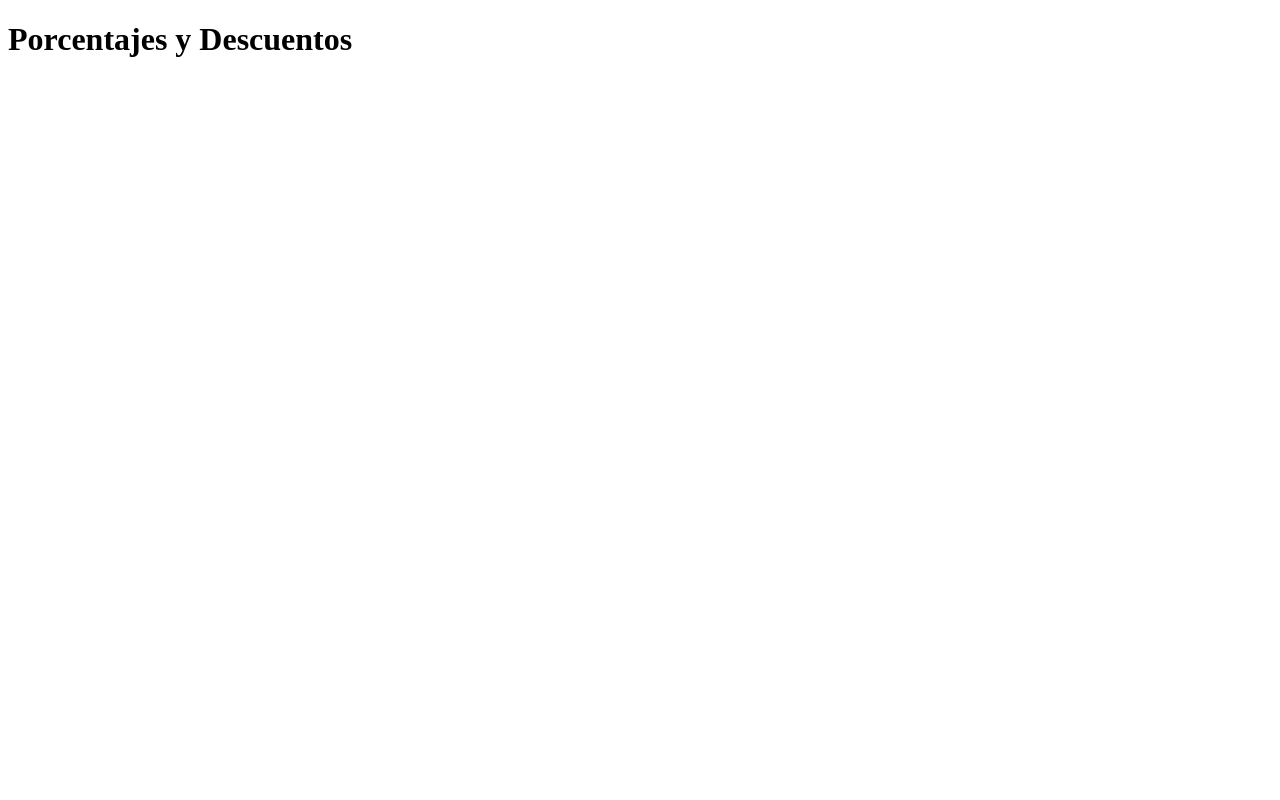
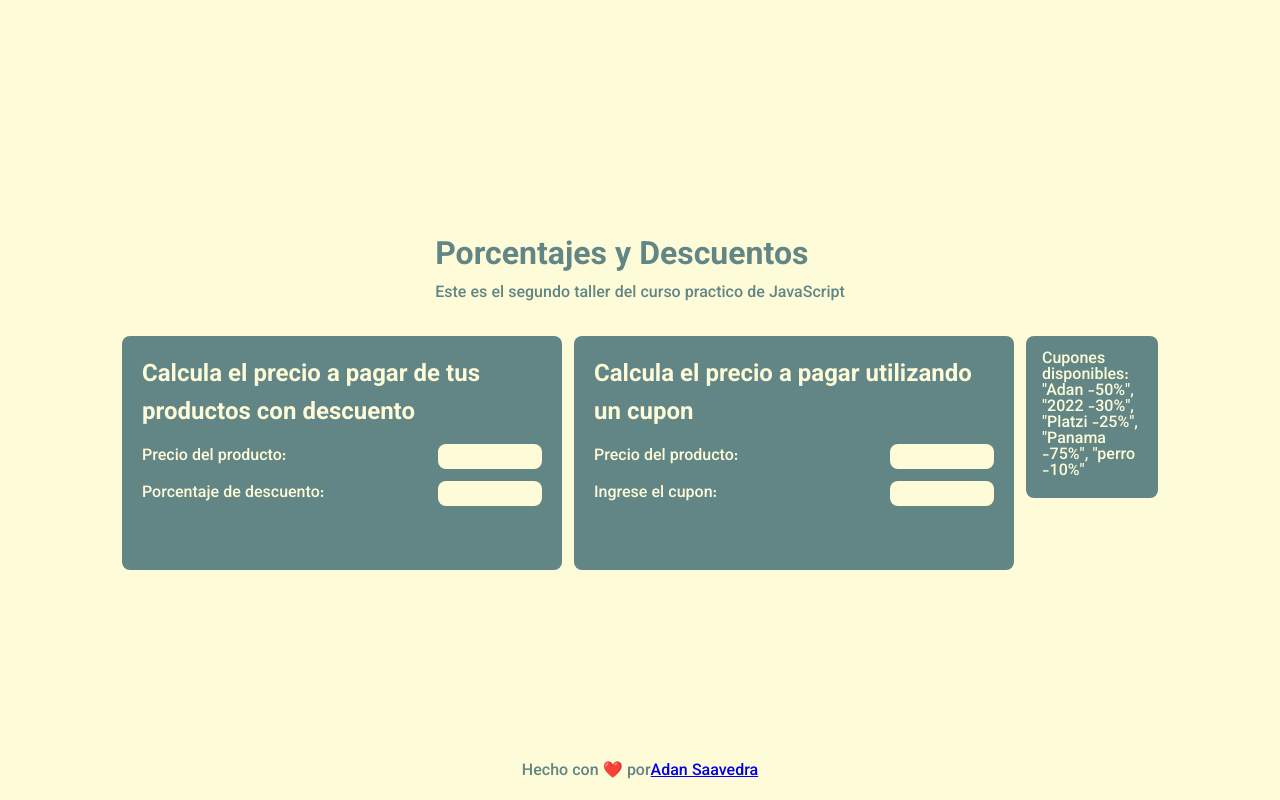
Before and after one commit to AdanSaavedra/platzi-curso-practico-js, a plain HTML site: page descuentos.html in a window 1280 px wide. Drawn offline with Linux system fonts and the light colour scheme.

Commit message:
add challenge 2

```diff
--- /dev/null
+++ b/descuento.css
@@ -0,0 +1,92 @@
+:root{
+    --first-color:#d5f4e6;
+    --second-color: #80ced6;
+    --third-color: #fefbd8;
+    --fourth-color:#618685;
+}
+body{
+    font-family: 'Vazirmatn', sans-serif;
+    margin: 0;
+    width: 100%;
+    height: 100vh;
+    background-color: var(--third-color);
+    display: flex;
+    flex-direction: column;
+    align-items: center;
+    justify-content: center;
+    color: var(--fourth-color);
+}
+.h-title{
+    margin: 0;
+}
+.h-paragraph{
+    margin: 0;
+}
+main{
+    display: grid;
+    grid-template-columns: auto auto auto;
+    gap: 12px;
+    color: var(--third-color);
+    margin-top: 30px;
+}
+.first-container{
+    background-color: var(--fourth-color);
+    display: flex;
+    flex-direction: column;
+    width: 400px;
+    border-radius: 8px;
+    padding: 20px;
+}
+.second-container{
+    width: 400px;
+    background-color:var(--fourth-color);
+    display: flex;
+    flex-direction: column;
+    border-radius: 8px;
+    padding: 20px;
+    align-content: center;
+}
+
+form{
+    display: flex;
+    flex-direction: column;
+    gap: 12px;
+}
+.prices-container{
+    display: flex;
+    justify-content: space-between;
+
+}
+.h-group{
+    margin: 0;
+    margin-bottom: 12px;
+}
+.inputGroup{
+    border: 0;
+    border-radius: 8px;
+    background-color: var(--third-color);
+    color: var(--fourth-color);
+    text-align: center;
+    font-size: large;
+    width: 100px;
+}
+.p-result{
+    text-align: end;
+}
+.cupon-info{
+    width: 100px;
+    height: 130px;
+    background-color: var(--fourth-color);
+    border-radius: 8px;
+    padding: 16px;
+}
+.info-second{
+    margin: 0;
+    color: var(--third-color);
+    line-height: 1;
+    margin-bottom: 12px;
+}
+footer{
+    position: fixed;
+    bottom: 0;
+}
--- a/descuentos.html
+++ b/descuentos.html
@@ -4,10 +4,93 @@
     <meta charset="UTF-8" />
     <meta http-equiv="X-UA-Compatible" content="IE=edge" />
     <meta name="viewport" content="width=device-width, initial-scale=1.0" />
+    <link rel="preconnect" href="https://fonts.googleapis.com" />
+    <link rel="preconnect" href="https://fonts.gstatic.com" crossorigin />
+    <link
+      href="https://fonts.googleapis.com/css2?family=Vazirmatn:wght@300;500;700&display=swap"
+      rel="stylesheet"
+    />
+    <link rel="stylesheet" href="descuento.css" />
     <title>Porcentajes y Descuentos</title>
   </head>
   <body>
-    <h1>Porcentajes y Descuentos</h1>
+    <header>
+      <h1 class="h-title">Porcentajes y Descuentos</h1>
+      <p class="h-paragraph">
+        Este es el segundo taller del curso practico de JavaScript
+      </p>
+    </header>
+    <main>
+      <section class="first-container">
+        <h2 class="h-group">
+          Calcula el precio a pagar de tus productos con descuento
+        </h2>
+
+        <form>
+          <div class="prices-container">
+            <label for="inputPrice">Precio del producto: </label>
+            <input
+              class="inputGroup"
+              id="inputPrice"
+              type="number"
+              oninput="discount()"
+            />
+          </div>
+          <div class="prices-container">
+            <label for="inputDiscount">Porcentaje de descuento: </label>
+            <input
+              class="inputGroup"
+              id="inputDiscount"
+              type="number"
+              oninput="discount()"
+            />
+          </div>
+
+          <p id="result" class="p-result"></p>
+        </form>
+      </section>
+
+      <section class="second-container">
+        <h2 class="h-group">Calcula el precio a pagar utilizando un cupon</h2>
+
+        <form>
+          <div class="prices-container">
+            <label for="inputPrecio2">Precio del producto: </label>
+            <input
+              class="inputGroup"
+              type="number"
+              id="inputPrecio2"
+              oninput="cuponTotal()"
+            />
+          </div>
+          <div class="prices-container">
+            <label for="inputCupon">Ingrese el cupon: </label>
+            <input
+              class="inputGroup"
+              type="text"
+              id="inputCupon"
+              oninput="cuponTotal()"
+            />
+          </div>
+
+          <p id="respCupon" class="p-result"></p>
+        </form>
+      </section>
+      <article class="cupon-info">
+        <p class="info-second">
+          Cupones disponibles: "Adan -50%", "2022 -30%", "Platzi -25%", "Panama
+          -75%", "perro -10%"
+        </p>
+      </article>
+    </main>
+    <footer>
+      <p>
+        Hecho con ❤️ por<a href="https://www.linkedin.com/in/adansaavedra/"
+          >Adan Saavedra</a
+        >
+      </p>
+    </footer>
+
     <script src="./descuentos.js"></script>
   </body>
 </html>
--- a/descuentos.js
+++ b/descuentos.js
@@ -0,0 +1,64 @@
+//const precioOriginal = 120;
+//const descuento = 18;
+/*console.log({
+    precioOriginal,
+    descuento,
+    porcentajePrecioConDescuento,
+    precioConDescuento
+});*/
+
+
+function calcularPrecioConDescuento(precio,descuento){
+    const porcentajePrecioConDescuento = 100 -descuento;
+    const precioConDescuento = (precio * porcentajePrecioConDescuento)/100;
+
+    return precioConDescuento;
+}
+
+function discount(){
+    const inputPrice = document.getElementById("inputPrice");
+    const priceValue = inputPrice.value;
+
+    const inputDiscount = document.getElementById("inputDiscount");
+    const discountValue = inputDiscount.value;
+
+    const precioDescuento = calcularPrecioConDescuento(priceValue,discountValue);
+
+    const resultP = document.getElementById("result");
+    resultP.innerText = "Total: $" + precioDescuento.toFixed(2);
+}
+
+function cuponTotal(){
+    const inputPrice = document.getElementById("inputPrecio2");
+    const priceValue = inputPrice.value;
+
+    const inputCupon = document.getElementById("inputCupon");
+    const cuponValue = inputCupon.value;
+
+    const precioCupon= descuentoCupon(cuponValue);
+    const precioDescuento = calcularPrecioConDescuento(priceValue,precioCupon);
+
+    const results = document.getElementById("respCupon");
+    results.innerText="Total: "+precioDescuento.toFixed(2);
+}
+
+function descuentoCupon(cupon){
+
+    let cuponPrecio = 0;
+
+    switch(cupon){
+        case "2022":
+            cuponPrecio = 30;break;
+        case "Adan":
+            cuponPrecio = 50;break;
+        case "Platzi":
+            cuponPrecio = 25; break;
+        case "Panama":
+            cuponPrecio = 75; break;
+        case "perro":
+            cuponPrecio = 10; break;
+        default: 0;
+    }
+
+    return cuponPrecio;
+}
```
Also changed, not shown: figuras.html (+1 -1 lines), figuras.css (renamed from style1.css).
